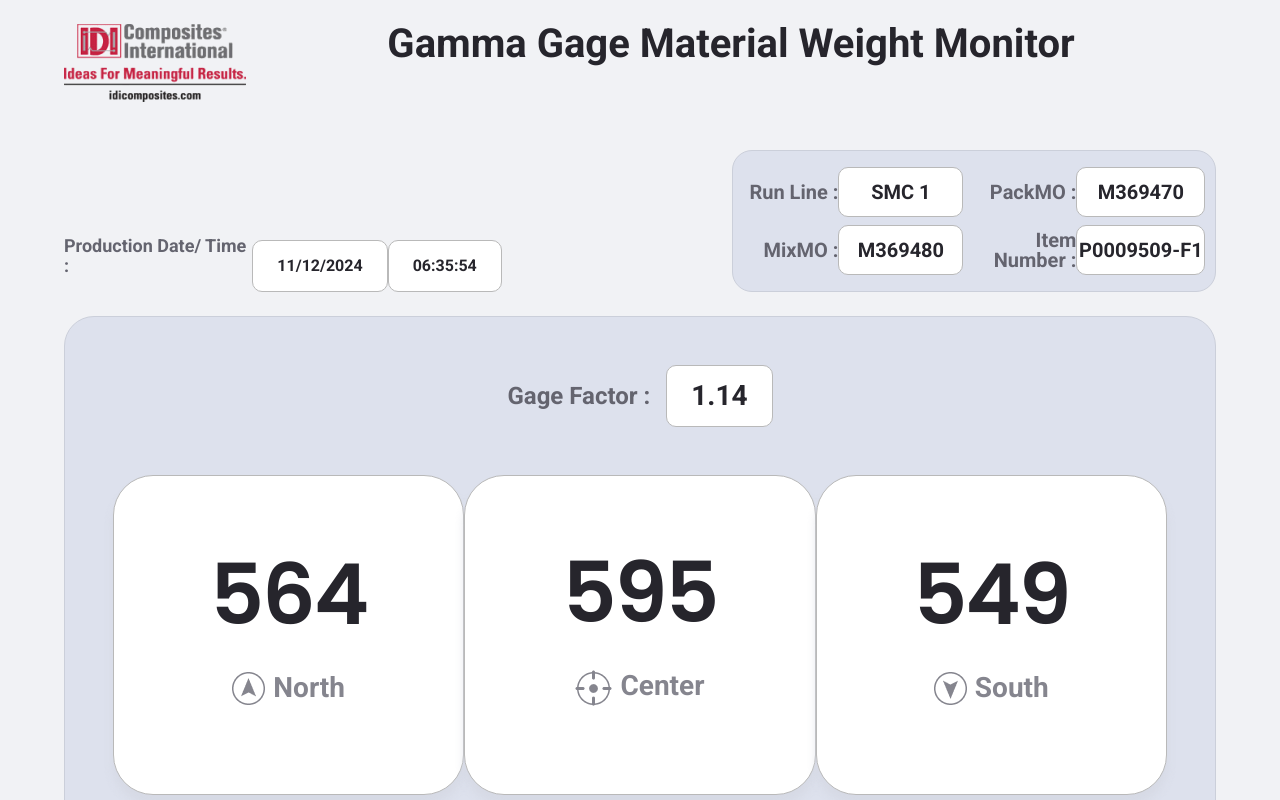
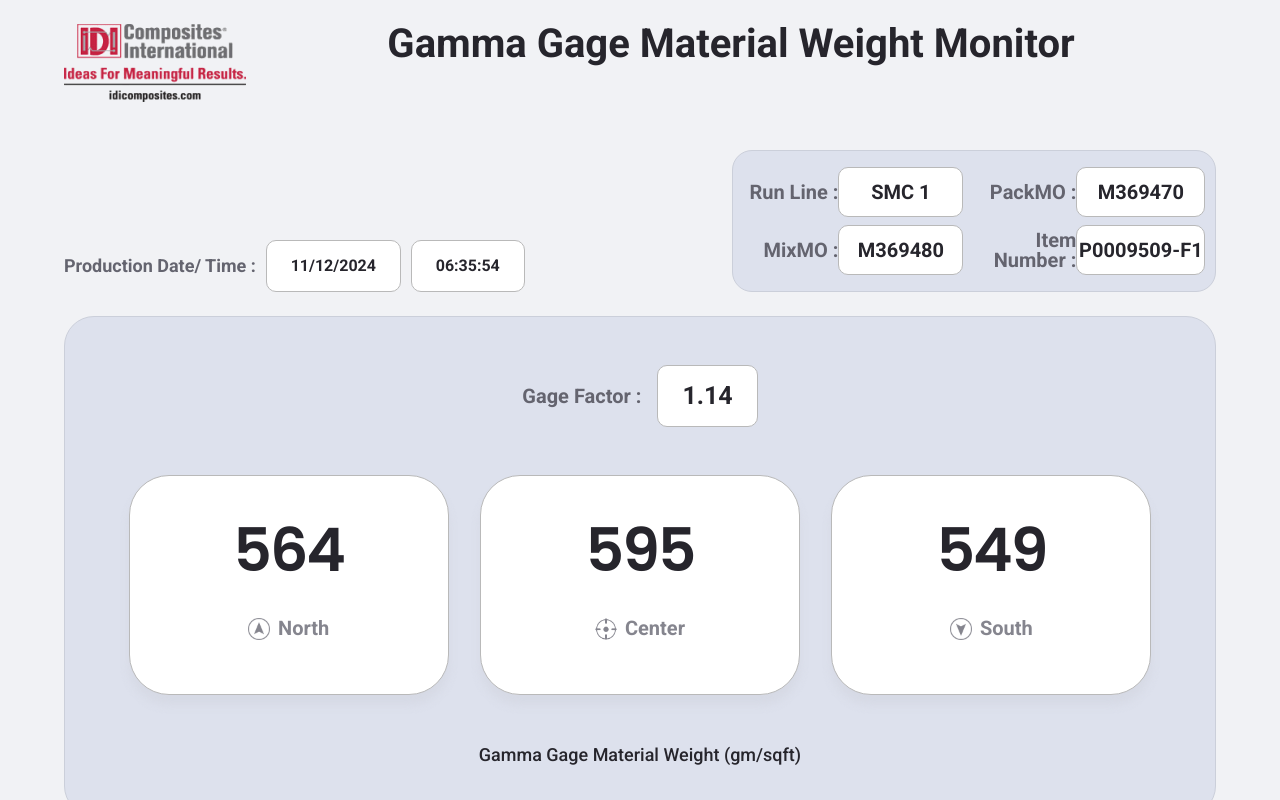
Before and after one commit to puja1319/composites_international, a React (Create React App) app: page / in a window 1280 px wide. Shown: the top 800 px of the page. Built offline with nearby package versions, Linux system fonts and the light colour scheme.

Commit message:
Minimum changes in style.cc

```diff
--- a/src/Css/Style.css
+++ b/src/Css/Style.css
@@ -75,8 +75,8 @@
 }
 
 .gauge_value_box {
-    height: 320px;
-    width: 440px;
+    height: 220px;
+    width: 320px;
     border: 1px solid #B9B9B9;
     border-radius: 40px;
     box-shadow: 0px 10px 10px 0px #D2D6E1A6;
@@ -84,7 +84,7 @@
 
 .gage_txt {
     font-family: Roboto;
-    font-size: 24px;
+    font-size: 20px;
     font-weight: 600;
     line-height: 58px;
     text-align: center;
@@ -93,7 +93,7 @@
 
 .gage_txt_value {
     font-family: Roboto;
-    font-size: 28px;
+    font-size: 25px;
     font-weight: 600;
     line-height: 28px;
     text-align: center;
@@ -102,9 +102,9 @@
 
 .area_wise_value {
     font-family: Poppins;
-    font-size: 84px;
+    font-size: 60px;
     font-weight: 600;
-    line-height: 58px;
+    line-height: 40px;
     letter-spacing: -2px;
     text-align: center;
     color: #26252C;
@@ -112,9 +112,9 @@
 
 .area {
     font-family: Roboto;
-    font-size: 28px;
+    font-size: 20px;
     font-weight: 600;
-    line-height: 32px;
+    line-height: 20px;
     text-align: left;
     color: #85858E;
 }
@@ -141,11 +141,15 @@
 }
 
 .w_38{
-    width: 38%;
+    width: 40%;
 }
 
 .w_42 {
     width: 42%;
+}
+.image_size{
+    height: 22px;
+    width: 22px;
 }
 
 @media screen and (min-width: 1920px) {
@@ -294,4 +298,8 @@
     .w_42 {
         width: 50%;
     }
+    .image_size{
+        height: 33px;
+        width: 33px;
+    }
 }
--- a/src/Pages/WeightMonitor.js
+++ b/src/Pages/WeightMonitor.js
@@ -51,7 +51,7 @@
                         <div>
                             <div className="area_wise_value mb-5">564</div>
                             <div className="d-flex justify-content-center">
-                                <img src={north} className="me-2" />
+                                <img src={north} className="me-2 image_size" />
                                 <div className="area">North</div>
                             </div>
                         </div>
@@ -60,7 +60,7 @@
                         <div>
                             <div className="area_wise_value mb-5">595</div>
                             <div className="d-flex justify-content-center">
-                                <img src={center} className="me-2" />
+                                <img src={center} className="me-2 image_size" />
                                 <div className="area">Center</div>
                             </div>
                         </div>
@@ -69,7 +69,7 @@
                         <div>
                             <div className="area_wise_value mb-5">549</div>
                             <div className="d-flex justify-content-center">
-                                <img src={south} className="me-2" />
+                                <img src={south} className="me-2 image_size" />
                                 <div className="area">South</div>
                             </div>
                         </div>
```
